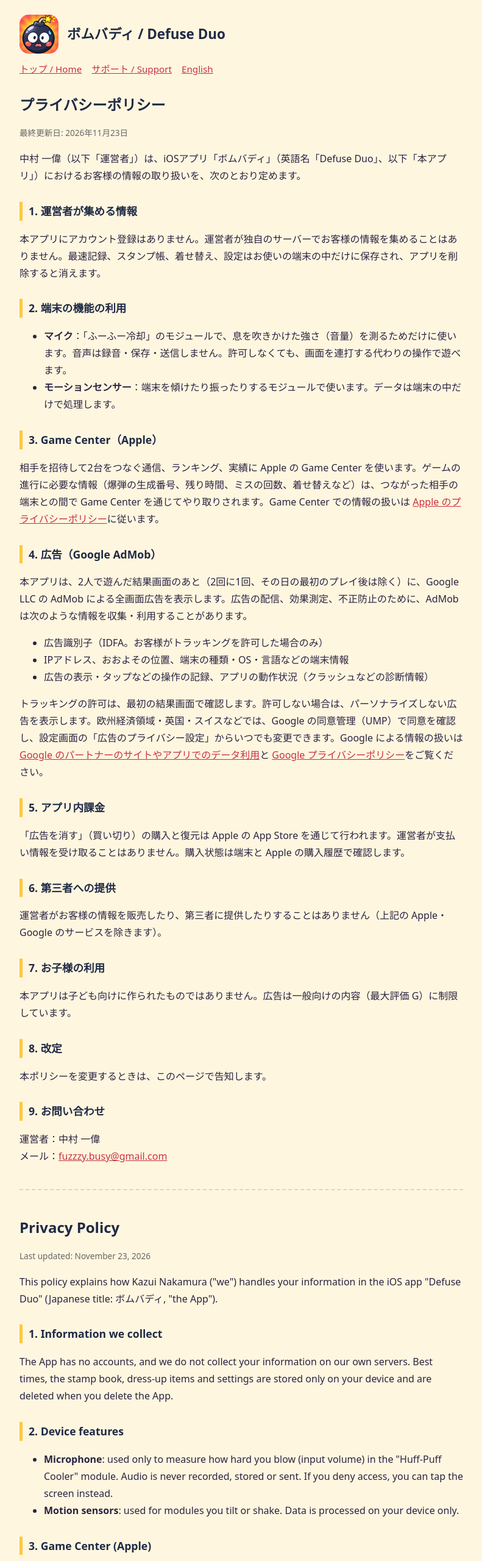
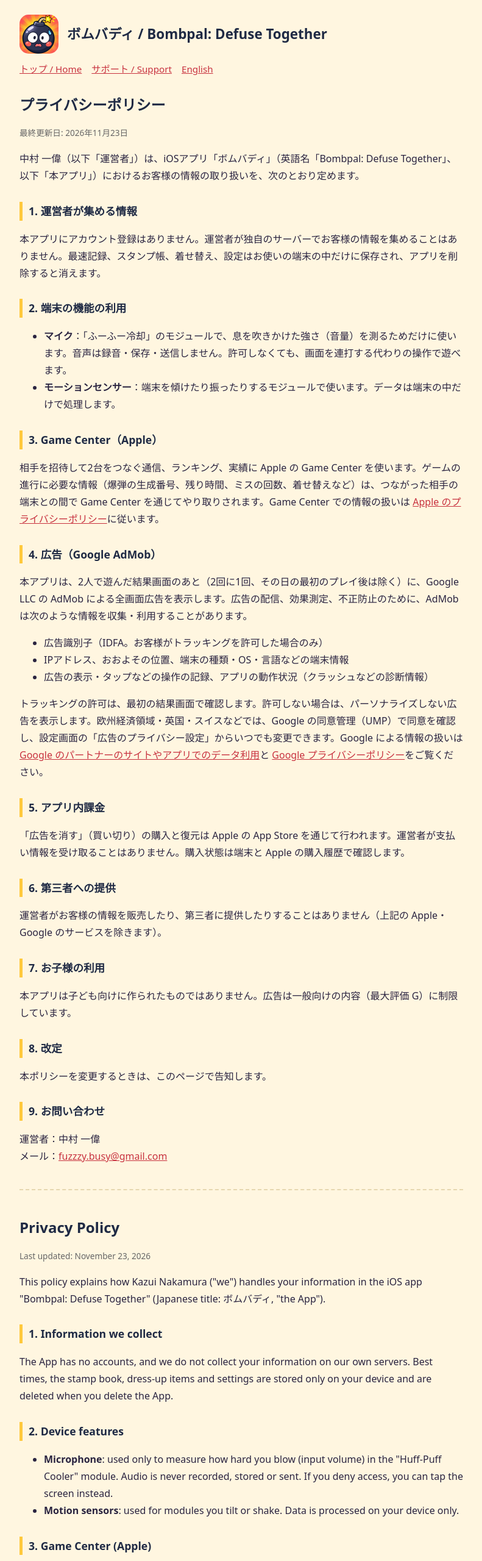
Before and after one commit to FuzzzyBusy/bombbuddy-support, a plain HTML site: page privacy.html in a window 1280 px wide. Shown: the top 2560 px of the page at 61% size, without its empty margins (244-1035 px from the left). Drawn offline with Linux system fonts and the light colour scheme.

Commit message:
英語名を Bombpal: Defuse Together に変更
Co-Authored-By: Claude Opus 5.5 <noreply@anthropic.com>

```diff
--- a/privacy.html
+++ b/privacy.html
@@ -3,17 +3,17 @@
 <head>
   <meta charset="UTF-8">
   <meta name="viewport" content="width=device-width, initial-scale=1">
-  <title>プライバシーポリシー / Privacy Policy — ボムバディ / Defuse Duo</title>
+  <title>プライバシーポリシー / Privacy Policy — ボムバディ / Bombpal: Defuse Together</title>
   <link rel="stylesheet" href="style.css">
 </head>
 <body>
 <main>
-  <header><img src="icon.png" alt=""><div><div class="name">ボムバディ / Defuse Duo</div></div></header>
+  <header><img src="icon.png" alt=""><div><div class="name">ボムバディ / Bombpal: Defuse Together</div></div></header>
   <nav><a href="index.html">トップ / Home</a><a href="support.html">サポート / Support</a><a href="#en">English</a></nav>
 
   <h1>プライバシーポリシー</h1>
   <p class="updated">最終更新日: 2026年11月23日</p>
-  <p>中村 一偉（以下「運営者」）は、iOSアプリ「ボムバディ」（英語名「Defuse Duo」、以下「本アプリ」）におけるお客様の情報の取り扱いを、次のとおり定めます。</p>
+  <p>中村 一偉（以下「運営者」）は、iOSアプリ「ボムバディ」（英語名「Bombpal: Defuse Together」、以下「本アプリ」）におけるお客様の情報の取り扱いを、次のとおり定めます。</p>
 
   <h2>1. 運営者が集める情報</h2>
   <p>本アプリにアカウント登録はありません。運営者が独自のサーバーでお客様の情報を集めることはありません。最速記録、スタンプ帳、着せ替え、設定はお使いの端末の中だけに保存され、アプリを削除すると消えます。</p>
@@ -56,7 +56,7 @@
   <section id="en" lang="en">
   <h1>Privacy Policy</h1>
   <p class="updated">Last updated: November 23, 2026</p>
-  <p>This policy explains how Kazui Nakamura ("we") handles your information in the iOS app "Defuse Duo" (Japanese title: ボムバディ, "the App").</p>
+  <p>This policy explains how Kazui Nakamura ("we") handles your information in the iOS app "Bombpal: Defuse Together" (Japanese title: ボムバディ, "the App").</p>
 
   <h2>1. Information we collect</h2>
   <p>The App has no accounts, and we do not collect your information on our own servers. Best times, the stamp book, dress-up items and settings are stored only on your device and are deleted when you delete the App.</p>
```
Also changed, not shown: index.html (+3 -3 lines), support.html (+3 -3 lines).
